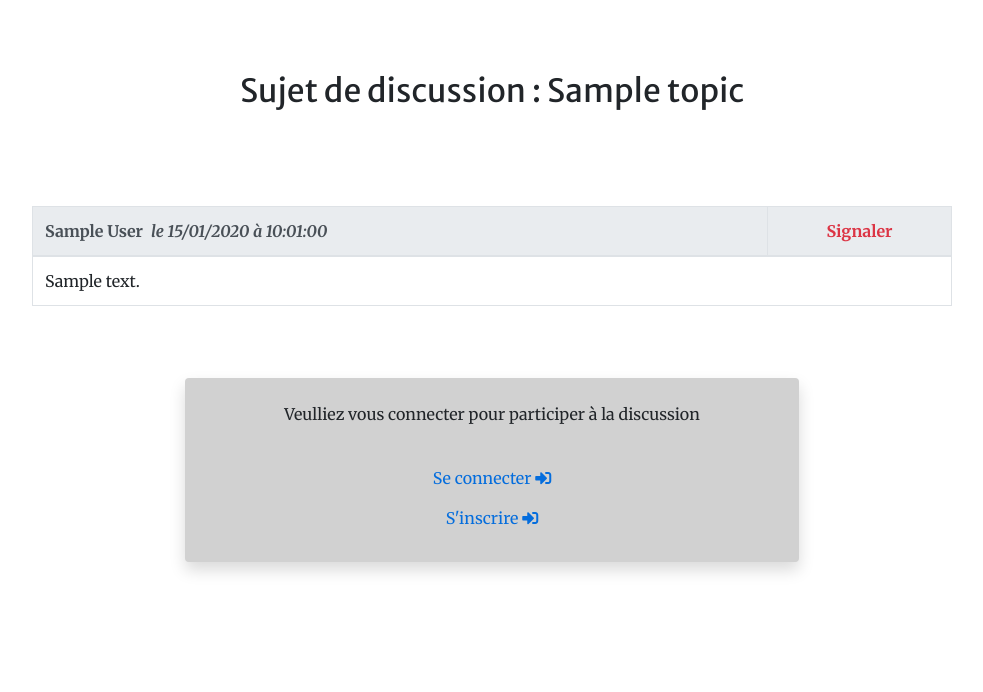
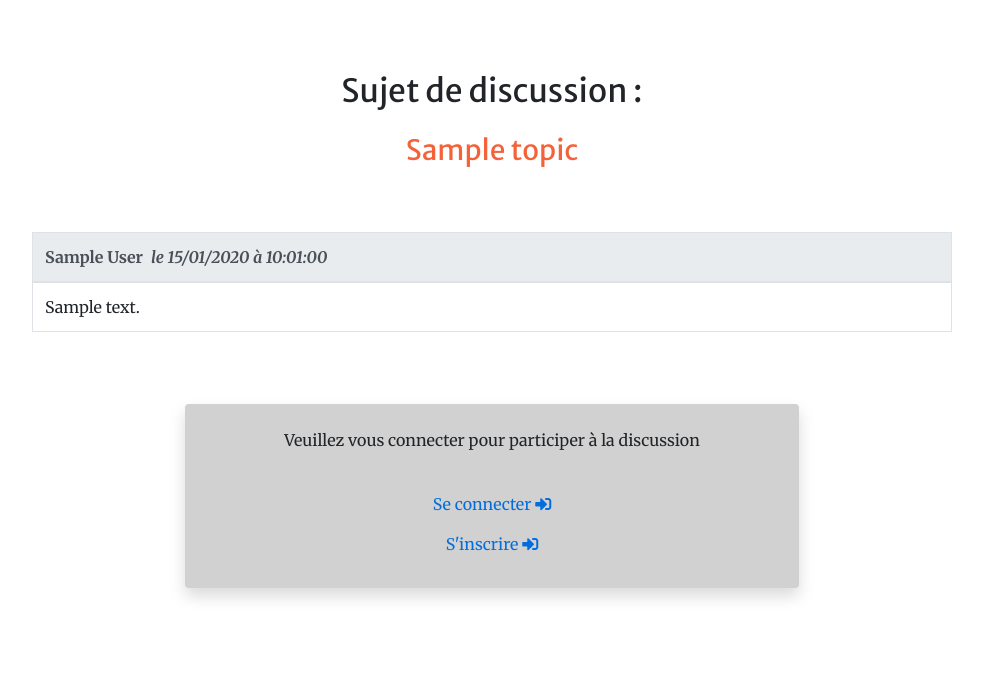
Before and after one commit to lutinmaviou/webotek, a Symfony app: template templates/forum/forum.html.twig in a window 1280 px wide. Shown: the part 88-780 px from the top of the page, without its empty margins (148-1131 px from the left). Run offline with Twig, Linux system fonts and the light colour scheme; the template is opened without the code that fills it: most values are stand-ins (such as "Sample title", 1, 10 or a date in 2020); some libraries are stand-ins or nearby versions.

Commit message:
style: forum titles

```diff
--- a/public/css/style.css
+++ b/public/css/style.css
@@ -20,7 +20,7 @@
     margin-top: 10rem;
 }
 
-#report {
+#delete {
     width: 20%;
 }
 
@@ -37,6 +37,11 @@
     #message-flash {
         margin-bottom: -5rem !important;
     }
+
+    .forum-title {
+        width: 90%;
+        margin-left: 1rem;
+    }
 }
 
 @media screen and (max-width: 768px) {
--- a/templates/forum/forum.html.twig
+++ b/templates/forum/forum.html.twig
@@ -5,7 +5,10 @@ Forum - webOtek - La grande bibliothèque en ligne
 {% endblock %}
 
 {% block body %}
-<h2 class="forum-title text-center pb-5">Sujet de discussion : {{ forum.topic }}</h2>
+<div class="forum-title text-center pb-2">
+    <h2>Sujet de discussion : </h2>
+    <h3 class="mt-4 text-primary">{{ forum.topic }}</h3>
+</div class="forum-title text-center pb-5">
 <div class="container">
     <div class="row justify-content-center mt-5">
         <div class="col-sm-10">
@@ -15,8 +18,11 @@ Forum - webOtek - La grande bibliothèque en ligne
                     <tr>
                         <th scope="col">{{ comment.author }}<em class="ml-2">le
                                 {{ comment.creationDate | date('d/m/Y à H:m:s') }}</em></th>
-                        <th scope="col" class="text-center" id="report"><a href="#" class="text-danger">Signaler</a>
+                        {% if is_granted('ROLE_ADMIN') %}
+                        <th scope="col" class="text-center" id="delete"><a href="{{ path('app_message_delete') }}"
+                                class="text-danger">Supprimer</a>
                         </th>
+                        {% endif %}
                     </tr>
                 </thead>
                 <tbody>
@@ -42,7 +48,7 @@ Forum - webOtek - La grande bibliothèque en ligne
             </div>
             {% else %}
             <div class="col-md-8 mx-auto mt-4 mb-5 text-center rounded shadow connect-card">
-                <p class="pt-2">Veulliez vous connecter pour participer à la discussion</p>
+                <p class="pt-2">Veuillez vous connecter pour participer à la discussion</p>
                 <div class="pt-4">
                     <p class="links-color"><a href="{{ path('app_login') }}">Se connecter <i
                                 class="fas fa-sign-in-alt"></i></a></p>
--- a/templates/forum/index.html.twig
+++ b/templates/forum/index.html.twig
@@ -1,8 +1,8 @@
 {% extends "base.html.twig" %}
 
 {% block body %}
-<div class="text-center forum-title pb-5">
-    <h1>Liste des forums</h1>
+<div class="text-center forum-title pb-2">
+    <h2>Liste des forums</h2>
 </div>
 
 <div class="container">
```
Also changed, not shown: src/Controller/ForumController.php (+12 -3 lines).
